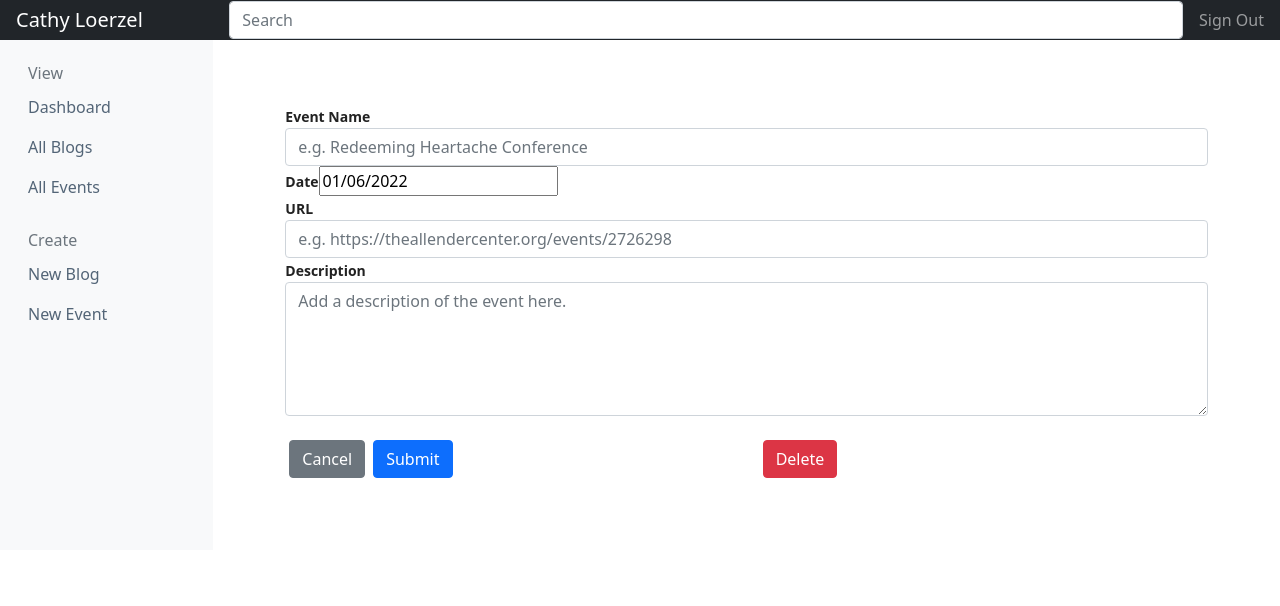
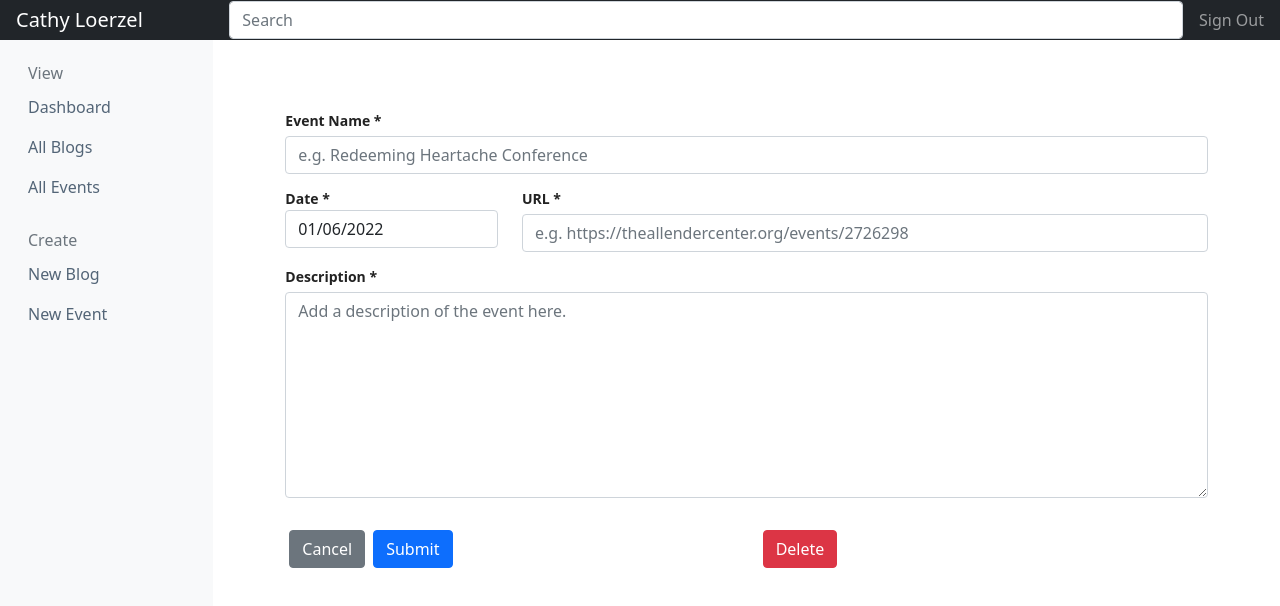
Before and after one commit to austinthaldorfhuelsbeck/cathy-loerzel-dashboard-client, a React (Create React App) app: page /events/new in a window 1280 px wide. Shown: the top 606 px of the page. Built offline with nearby package versions, Linux system fonts and the light colour scheme.

Commit message:
event form reformat

```diff
--- a/src/components/Cards/BlogCard.js
+++ b/src/components/Cards/BlogCard.js
@@ -1,8 +1,8 @@
 import { Link } from "react-router-dom";
 
 export default function BlogCard({ blog }) {
-  const blogDateFormat = (
-    new Date(blog.date).toLocaleDateString('en-us', { year:"numeric", month:"short", day:"numeric"})
+  const formatDate = (date) => (
+    new Date(date).toLocaleDateString('en-us', { year:"numeric", month:"short", day:"numeric"})
   );
 
   const shortBlogText = blog.text.length < 100 ? blog.text: blog.text.slice(0, 100) + "...";
@@ -15,7 +15,7 @@ export default function BlogCard({ blog }) {
           <Link to={`/blogs/${blog.blog_id}`}>
             <h3 className="card-title mb-0">{blog.title}</h3>
           </Link>
-          <div className="mb-1 text-muted">{blogDateFormat}</div>
+          <div className="card-subtitle mb-1 text-muted">{formatDate(blog.date)}</div>
           <p className="card-text mb-auto">
             {shortBlogText}
           </p>
--- a/src/components/Cards/EventCard.js
+++ b/src/components/Cards/EventCard.js
@@ -1,12 +1,17 @@
 import { Link } from "react-router-dom"
 
 export default function EventCard({ event }) {
+  const formatDate = (date) => (
+    new Date(date).toLocaleDateString('en-us', { year:"numeric", month:"short", day:"numeric"})
+  );
+
   return (
     <Link to={`/events/${event.event_id}`}>
       <div className="card flex-md-row mb-4 box-shadow h-md-250">
         <div className="card-body d-flex flex-column align-items-start">
-          <h5 className="card-title">{event.name}</h5>
-          <h6 className="card-subtitle mb-2 text-muted">{event.date}</h6>
+          <strong className="d-inline-block mb-2 text-secondary">{event.type}</strong>
+          <h3 className="card-title mb-0">{event.name}</h3>
+          <div className="card-subtitle mb-1 text-muted">{formatDate(event.date)}</div>
           <p className="card-text">
             {event.content.length < 200 ? event.content : event.content.slice(0, 200) + "..."}
           </p>
--- a/src/components/Forms/EventForm.js
+++ b/src/components/Forms/EventForm.js
@@ -76,45 +76,66 @@ export default function EventForm(props = {
     navigate("/")
   }
 
+  // Form group classes
+  const inputGroup = (name, title, placeholder, value) => (
+    <div className="form-group py-1">
+      <label htmlFor={name}><strong>{title}</strong></label>
+      <input
+        className="form-control my-1"
+        type="text"
+        placeholder={placeholder}
+        name={name}
+        onChange={handleChange}
+        value={value}
+      />
+    </div>
+  )
+  const textAreaGroup = (name, title, placeholder, value) => (
+    <div className="form-group py-1">
+      <label htmlFor={name}><strong>{title}</strong></label>
+      <textarea
+        className="form-control my-1"
+        rows="8"
+        placeholder={placeholder}
+        name="text"
+        onChange={handleChange}
+        value={value}
+      />
+    </div>
+  )
+  const controlGroup = (name, title, options, value) => (
+    <div className="form-group py-1">
+      <label htmlFor={name}><strong>{title}</strong></label>
+      <select
+        className="form-control my-1"
+        name={name}
+        onChange={handleChange}
+        value={value}
+      >
+        <option>{`--Choose a ${name}--`}</option>
+        {options.map((option) => <option key={option}>{option}</option>)}
+      </select>
+    </div>
+  )
+
   return (
     <>
       <form className="p-5" onSubmit={handleSubmit} noValidate>
-        <div className="form-group">
-          <label htmlFor="name">Event Name</label>
-          <input
-            className="form-control"
-            type="text"
-            placeholder="e.g. Redeeming Heartache Conference"
-            name="name"
-            onChange={handleChange}
-            value={formData.name}
-          />
+
+        <div className="row">
+          {inputGroup("name", "Event Name *", "e.g. Redeeming Heartache Conference", formData.name)}
         </div>
-        <div className="form-group">
-          <label>Date</label>
-          <DatePicker selected={startDate} onChange={handleDateChange} />
+        <div className="row">
+          <div className="col col-md-3 py-1">
+            <label><strong>Date *</strong></label>
+            <DatePicker className="form-control" selected={startDate} onChange={handleDateChange} />
+          </div>
+          <div className="col">
+            {inputGroup("url", "URL *", "e.g. https://theallendercenter.org/events/2726298", formData.url)}
+          </div>
         </div>
-        <div className="form-group">
-          <label htmlFor="url">URL</label>
-          <input
-            className="form-control"
-            type="text"
-            placeholder="e.g. https://theallendercenter.org/events/2726298"
-            name="url"
-            onChange={handleChange}
-            value={formData.url}
-          />
-        </div>
-        <div className="form-group">
-          <label htmlFor="content">Description</label>
-          <textarea
-            className="form-control"
-            rows="5"
-            placeholder="Add a description of the event here."
-            name="content"
-            onChange={handleChange}
-            value={formData.content}
-          />
+        <div className="row">
+          {textAreaGroup("content", "Description *", "Add a description of the event here.", formData.content)}
         </div>
         <div className="row my-4">
           <div className="col col-6">
```
Also changed, not shown: src/components/Forms/BlogForm.js (indentation only).
